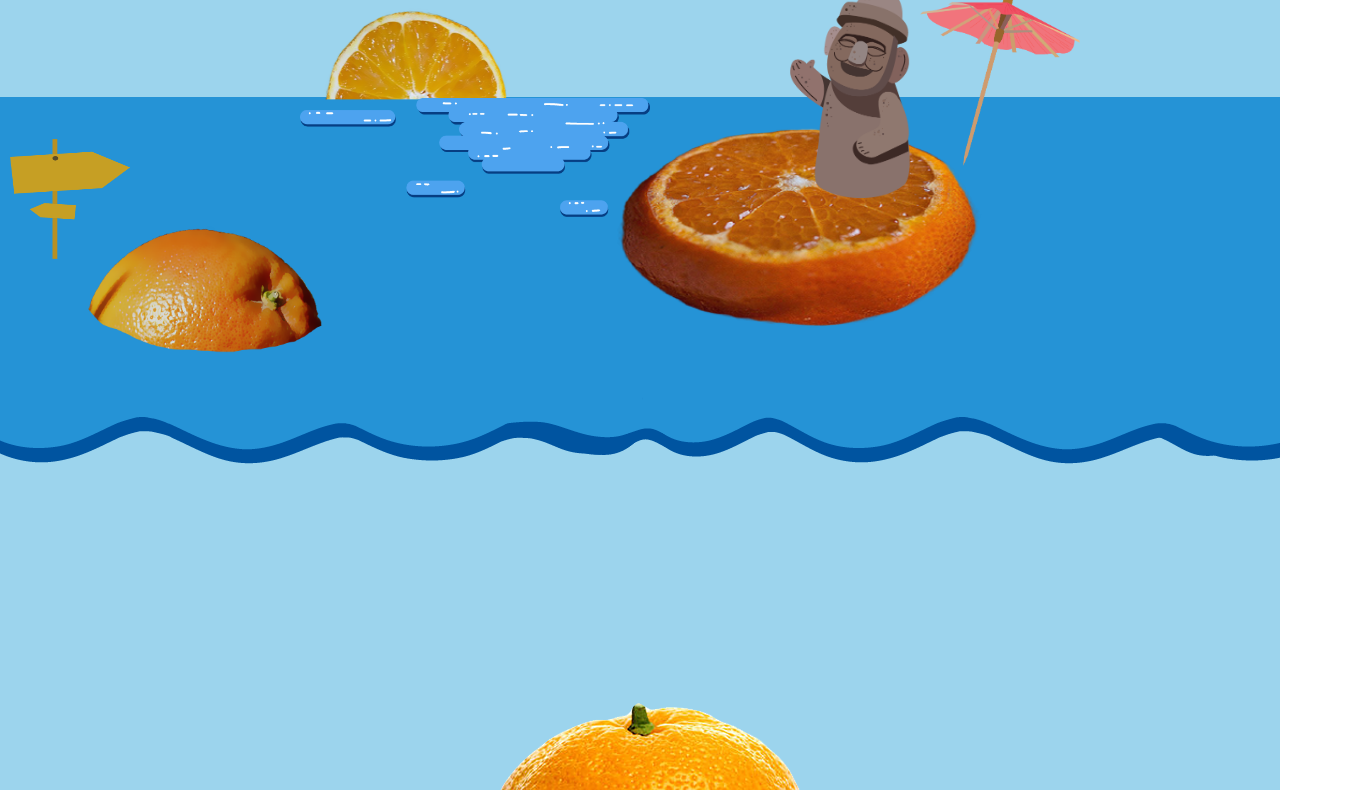
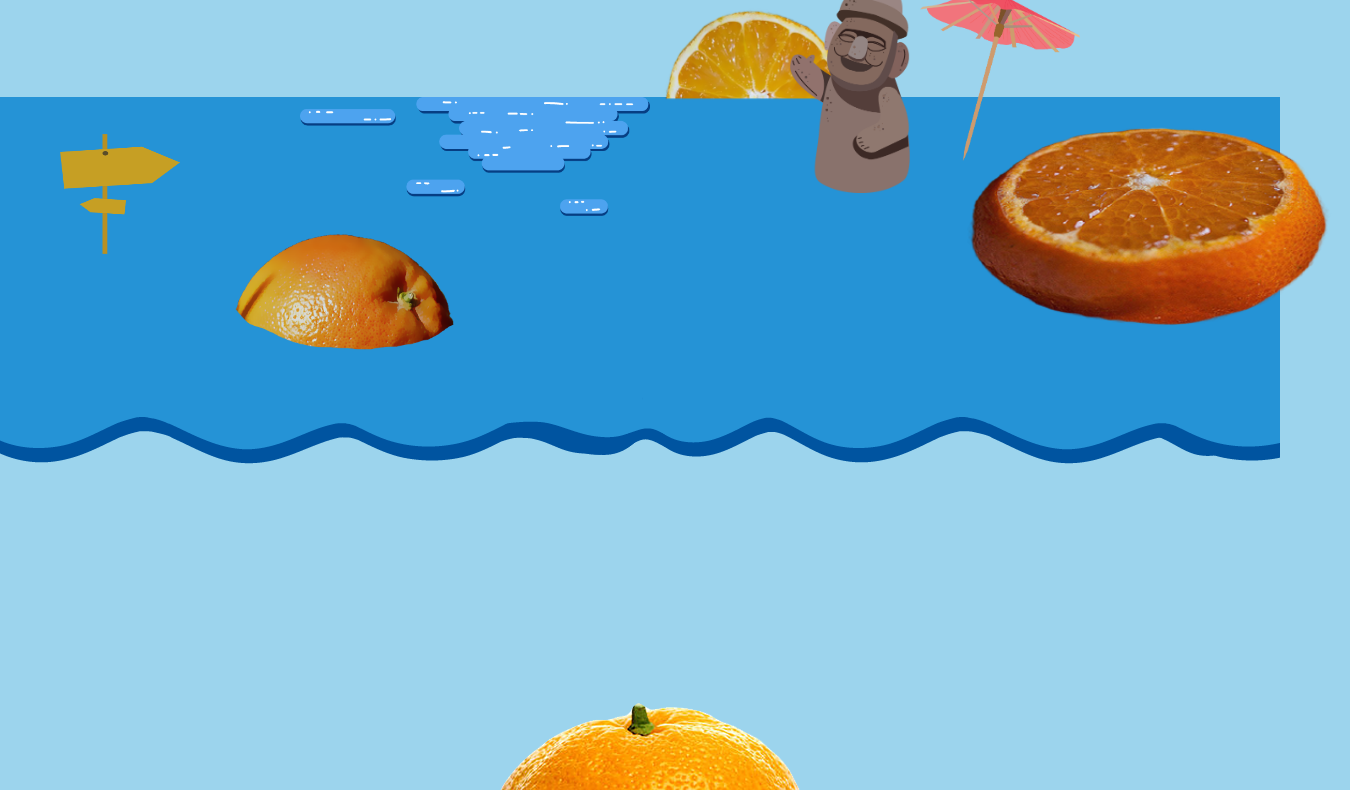
Before and after one commit to choijihey/jeju-orange, a plain HTML site: page index.html in a window 1280 px wide. Shown: the part 273-1063 px from the top of the page, 1350 px wide, since content can reach past the window. Drawn offline with Linux system fonts and the light colour scheme.

Commit message:
Add files via upload

```diff
--- a/index.css
+++ b/index.css
@@ -21,22 +21,23 @@
 
    #sign {float: right;
           margin-top:-250px;
-          margin-right: 1150px;}
+          margin-right: 1100px;}
 
 #umb { float:right;
 	   margin-top: -400px;
 	   margin-right: 200px;
 }
    #orange  {float: left;
-	         margin-left: 600px;
+	         margin-left: 950px;
              margin-top:-130px;}
 
    #orange2  {float: left;
-             margin-left: 50px;
-             margin-top:-200px;}
+             margin-left: 200px;
+             margin-top:-190px;}
 
    #orange3 {float: left;
-             margin-left: 300px;}
+             margin-left: -180px;
+             margin-top: 77px;}
 
     #img1     {float:left;
               padding-top: 120px;
--- a/index.html
+++ b/index.html
@@ -59,7 +59,7 @@ footer {
     </div>
 
 	      <div id="orange2">
-      <img src="man1.png" width="300" alt="small orange">
+      <img src="man1.png" width="280" alt="small orange">
     </div>
 
     <div id="sign">
--- a/year.css
+++ b/year.css
@@ -1,6 +1,8 @@
 @charset "UTF-8";
 .img_box {align-content: center;
-          margin-top: -1200px;}
+          margin-top: -10px;
+          float: left;
+          margin-left: -180px;}
 
 body {padding: 40px;
       width: auto;}
```
Also changed, not shown: year.html (+1 -1 lines), img3.png.
